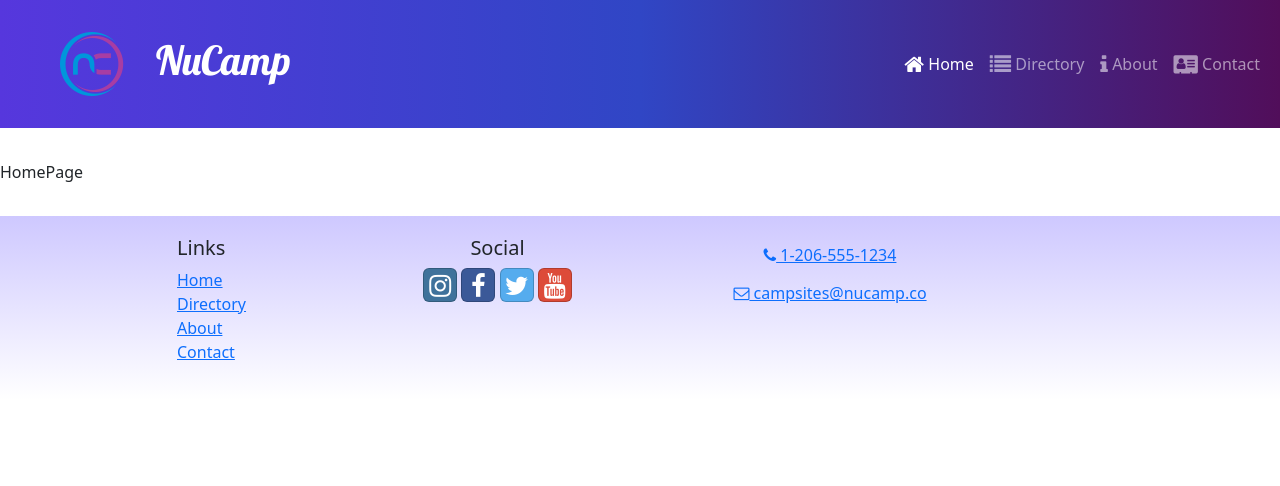
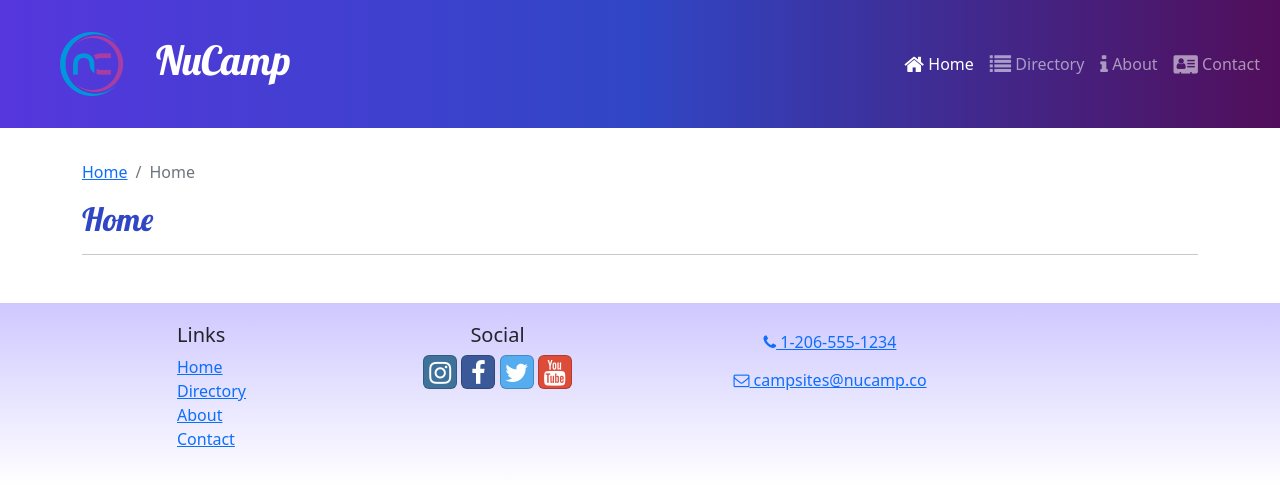
Before and after one commit to Michael-Flynn/nucampsite, a React (Create React App) app: page / in a window 1280 px wide. Shown: the top 486 px of the page. Built offline with nearby package versions, Linux system fonts and the light colour scheme.

Commit message:
HomePage fix

```diff
--- /dev/null
+++ b/src/components/SubHeader.js
@@ -0,0 +1,26 @@
+import { Col, Row, Breadcrumb, BreadcrumbItem } from 'reactstrap';
+import { Link } from 'react-router-dom';
+
+const SubHeader = ({ current, detail }) => {
+    return (
+    <Row>
+      <Col xs={12}>
+        <Breadcrumb>
+          <BreadcrumbItem>
+            <Link to='/'>Home</Link>
+          </BreadcrumbItem>
+          {detail && (
+            <BreadcrumbItem>
+                <Link to='/directory'>Directory</Link>
+            </BreadcrumbItem>
+          )}
+          <BreadcrumbItem active>{current}</BreadcrumbItem>
+        </Breadcrumb>
+        <h2>{current}</h2>
+        <hr />
+      </Col>
+      </Row>
+      );
+      }
+
+      export default SubHeader;
--- a/src/pages/CampsiteDetailPage.js
+++ b/src/pages/CampsiteDetailPage.js
@@ -3,6 +3,7 @@
 import { selectCampsiteById } from '../features/campsites/campsitesSlice';
 import CampsiteDetail from '../features/campsites/CampsitesDetail';
 import CommentsList from '../features/comments/CommentsList';
+import SubHeader from '../components/SubHeader';
 
 const CampsiteDetailPage = () => {
     const { campsiteId } = useParams();
@@ -10,6 +11,7 @@
 
     return (
         <Container>
+            <SubHeader current={campsite.name} detail={true} />
             <Row>
                 <CampsiteDetail campsite={campsite} />
                 <CommentsList campsiteId={campsiteId} />
--- a/src/pages/CampsitesDirectoryPage.js
+++ b/src/pages/CampsitesDirectoryPage.js
@@ -1,9 +1,11 @@
 import { Container } from 'reactstrap';
 import CampsitesList from '../features/campsites/CampsitesList';
+import SubHeader from '../components/SubHeader';
 
 const CampsitesDirectoryPage = () => {
     return (
         <Container>
+            <SubHeader current='Directory' />
             <CampsitesList />
         </Container>
     );
--- a/src/pages/HomePage.js
+++ b/src/pages/HomePage.js
@@ -1,5 +1,14 @@
-const HomePage =() => {
-    return <div>HomePage</div>
-    };
+import { Container } from 'reactstrap'
+// import DisplayList from '../features/display/DisplayList'
+import SubHeader from '../components/SubHeader'
 
-    export default HomePage;
+const HomePage = () => {
+  return (
+    <Container>
+      <SubHeader current='Home' />
+      {/* <DisplayList /> */}
+    </Container>
+  );
+};
+
+export default HomePage;
```
Also changed, not shown: src/features/display/DisplayList.js (added).
